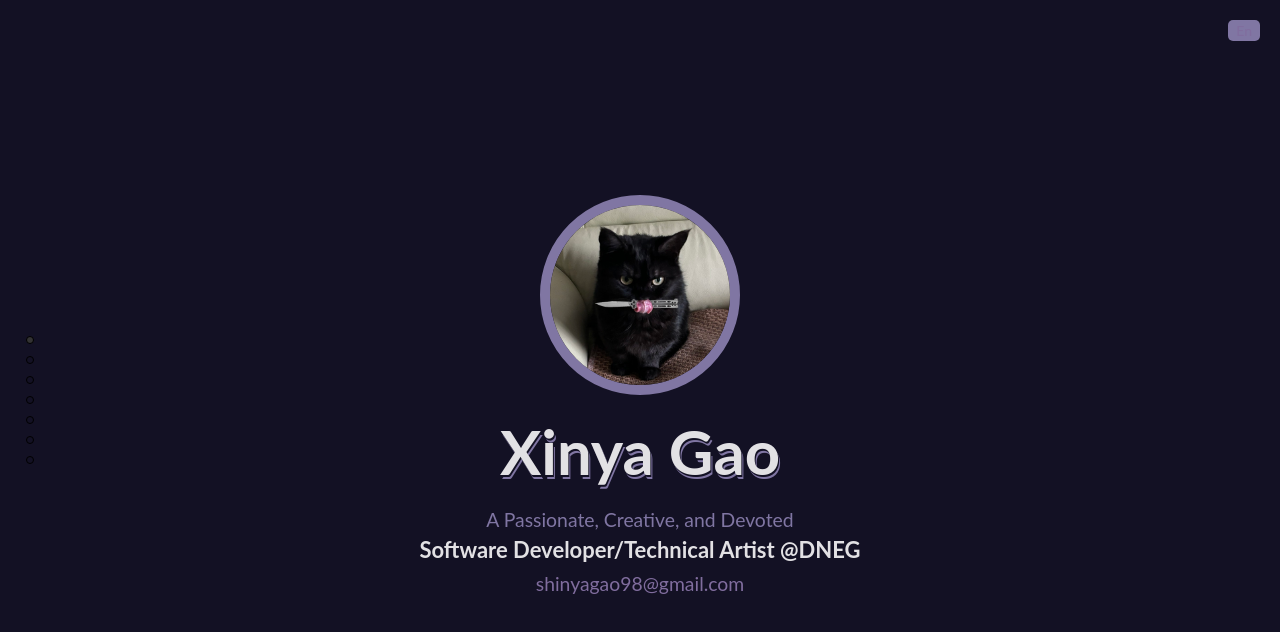
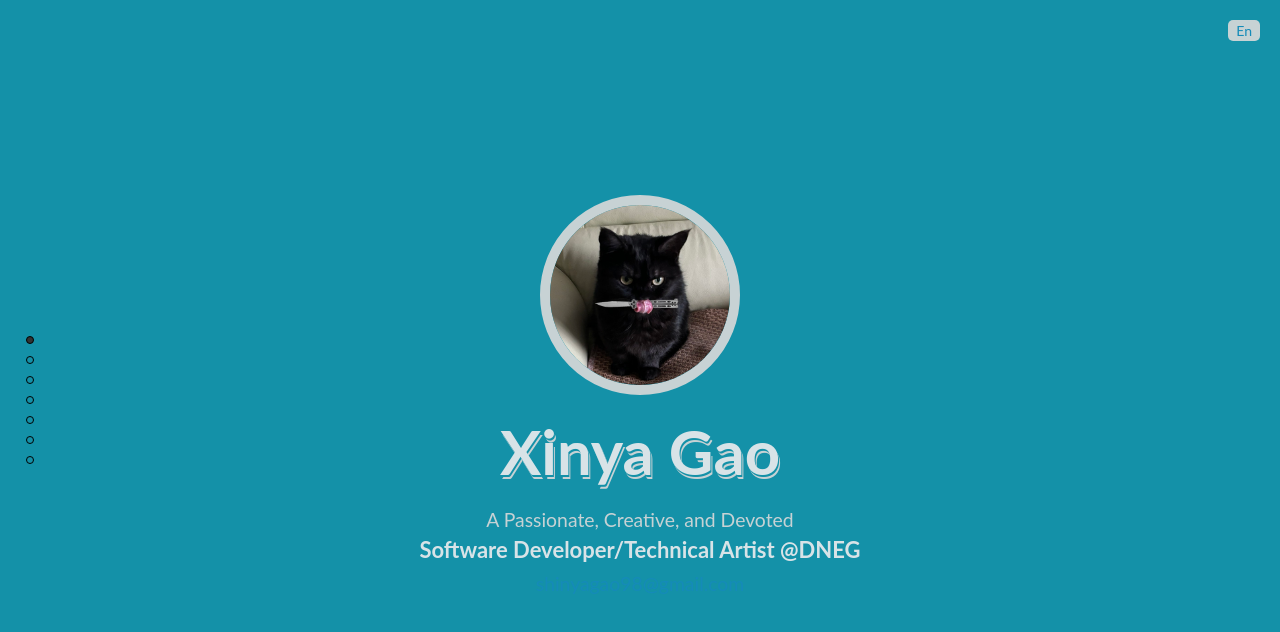
Before and after one commit to ShinyaGao/shinyagao.github.io, a website: page index.html in a window 1280 px wide. Drawn offline with nearby package versions, Linux system fonts and the light colour scheme; a web font is replaced by a local one.

Commit message:
updated color

```diff
--- a/scss/_settings.colors.scss
+++ b/scss/_settings.colors.scss
@@ -1,9 +1,9 @@
-$clr-primary:          #131124;  // purple
-$clr-light:            #8076a3;  // light purple
-$clr-lighter:          #e2e1e4;  // lighter purple
-$clr-dark:             #d1c2d3;  // star purple
-$clr-darker:           #22202e;  // darker purple
-$clr-contrast:         #A7A8B0;  // blue purple
+$clr-primary:          #22C3AA;  // blue
+$clr-light:            #AEE2D9;  // light blue
+$clr-lighter:          #EEF3F0;  // lighter blue
+$clr-dark:             #008A75;  // dark blue
+$clr-darker:           #096254;  // darker blue
+$clr-contrast:         #99FF33;  // yellow blue
 $clr-def:              #666;
 $clr-def-light:        #CCC;
 $clr-def-lighter:      #EFEFEF;
```
Also changed, not shown: css/main.css.
